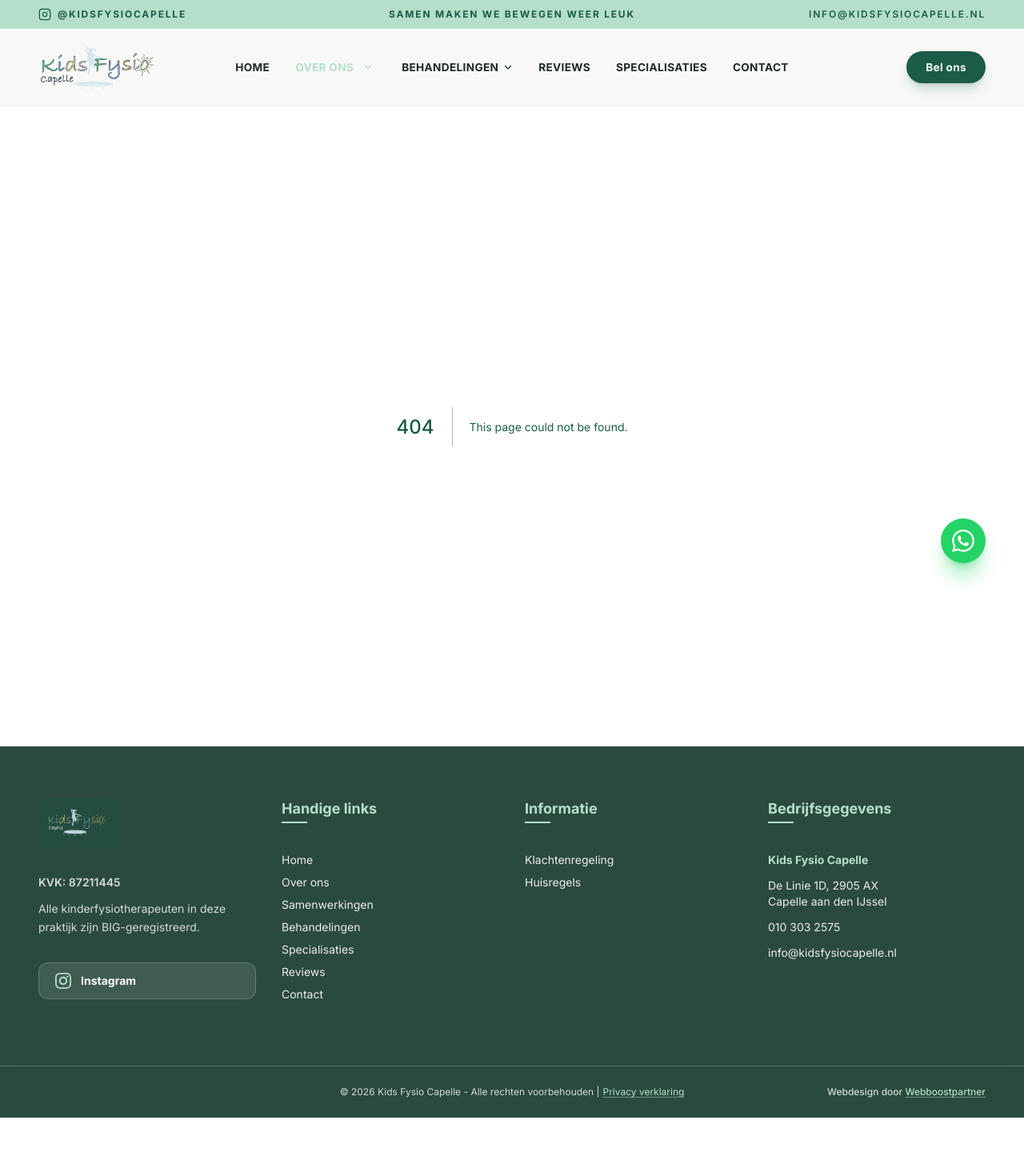
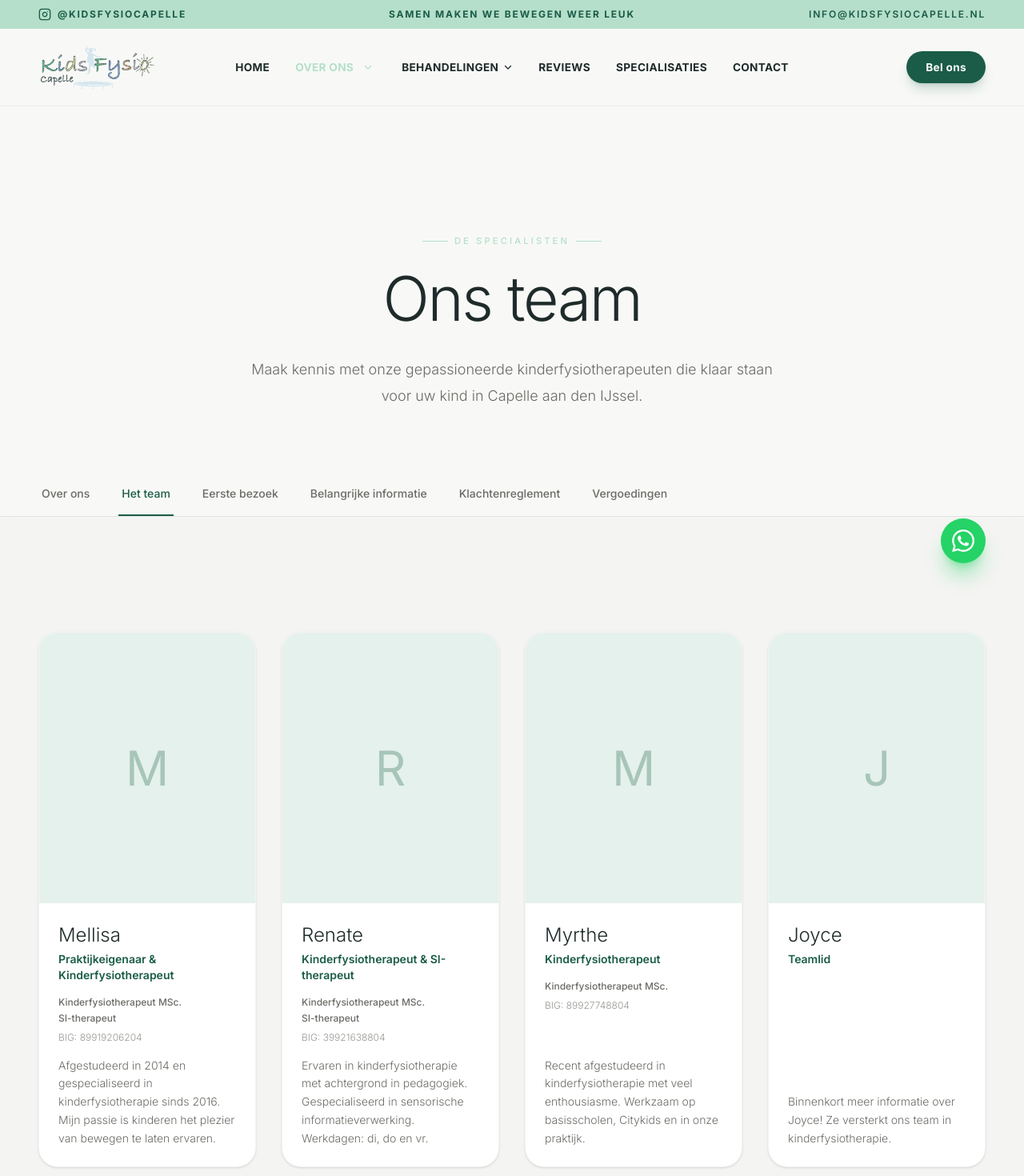
Before and after one commit to Maximustopdeals/kidsfysio-capelle-next-js, a Next.js app: page /over-ons/het-team in a window 1280 px wide. Before the commit this address had no page. Shown: the top 1470 px of the page at 80% size. Before the commit the page ends 1397 px from the top, so only its background shows below. Built offline with nearby package versions, Linux system fonts and the light colour scheme.

Commit message:
Add 'Het Team' page with team member details
This file introduces the 'Het Team' page for Kids Fysio Capelle, featuring team member profiles and navigation tabs.

```diff
--- /dev/null
+++ b/src/app/over-ons/het-team/page.tsx
@@ -0,0 +1,169 @@
+import type { Metadata } from "next";
+import Image from "next/image";
+import Link from "next/link";
+import FadeIn from "@/components/FadeIn";
+import Button from "@/components/Button";
+
+export const metadata: Metadata = {
+  title: "Ons team | Kids Fysio Capelle",
+  description: "Maak kennis met de gespecialiseerde kinderfysiotherapeuten van Kids Fysio Capelle in Capelle aan den IJssel.",
+  alternates: { canonical: "/over-ons/het-team/" },
+};
+
+const team = [
+  {
+    name: "Mellisa",
+    role: "Praktijkeigenaar & Kinderfysiotherapeut",
+    titles: ["Kinderfysiotherapeut MSc.", "SI-therapeut"],
+    big: "BIG: 89919206204",
+    bio: "Afgestudeerd in 2014 en gespecialiseerd in kinderfysiotherapie sinds 2016. Mijn passie is kinderen het plezier van bewegen te laten ervaren.",
+  },
+  {
+    name: "Renate",
+    role: "Kinderfysiotherapeut & SI-therapeut",
+    titles: ["Kinderfysiotherapeut MSc.", "SI-therapeut"],
+    big: "BIG: 39921638804",
+    bio: "Ervaren in kinderfysiotherapie met achtergrond in pedagogiek. Gespecialiseerd in sensorische informatieverwerking. Werkdagen: di, do en vr.",
+  },
+  {
+    name: "Myrthe",
+    role: "Kinderfysiotherapeut",
+    titles: ["Kinderfysiotherapeut MSc."],
+    big: "BIG: 89927748804",
+    bio: "Recent afgestudeerd in kinderfysiotherapie met veel enthousiasme. Werkzaam op basisscholen, Citykids en in onze praktijk.",
+  },
+  {
+    name: "Joyce",
+    role: "Teamlid",
+    titles: [],
+    big: "",
+    bio: "Binnenkort meer informatie over Joyce! Ze versterkt ons team in kinderfysiotherapie.",
+  },
+];
+
+const tabs = [
+  { name: "Over ons", href: "/over-ons", current: false },
+  { name: "Het team", href: "/over-ons/het-team", current: true },
+  { name: "Eerste bezoek", href: "/over-ons/eerste-bezoek", current: false },
+  { name: "Belangrijke informatie", href: "/over-ons/belangrijke-informatie", current: false },
+  { name: "Klachtenreglement", href: "/over-ons/klachtenreglement", current: false },
+  { name: "Vergoedingen", href: "/over-ons/vergoedingen", current: false },
+];
+
+export default function HetTeamPage() {
+  return (
+    <>
+      {/* Hero */}
+      <section className="relative w-full bg-cream pt-32 pb-16 lg:pt-40 lg:pb-20 overflow-hidden">
+        <div className="mx-auto max-w-7xl px-6 lg:px-12 text-center">
+          <FadeIn>
+            <p className="text-[0.7rem] font-medium tracking-[0.28em] uppercase text-sage mb-6 flex items-center justify-center gap-2">
+              <span className="w-8 h-[1px] bg-sage inline-block"></span>
+              De Specialisten
+              <span className="w-8 h-[1px] bg-sage inline-block"></span>
+            </p>
+          </FadeIn>
+          <FadeIn delay={0.12}>
+            <h1 className="font-serif text-[clamp(3.25rem,6vw,5.5rem)] font-light leading-[1.05] tracking-[-0.03em] text-charcoal mb-8">
+              Ons team
+            </h1>
+          </FadeIn>
+          <FadeIn delay={0.28}>
+            <p className="text-[1.05rem] lg:text-lg text-muted max-w-2xl mx-auto leading-[1.8] font-light">
+              Maak kennis met onze gepassioneerde kinderfysiotherapeuten die klaar staan voor uw kind in Capelle aan den IJssel.
+            </p>
+          </FadeIn>
+        </div>
+      </section>
+
+      {/* Tabs Navigatie */}
+      <section className="bg-cream border-b border-charcoal/10 sticky top-[72px] z-40 backdrop-blur-md bg-cream/90">
+        <div className="mx-auto max-w-7xl px-6 lg:px-12">
+          <nav className="flex space-x-8 overflow-x-auto" aria-label="Tabs">
+            {tabs.map((tab) => (
+              <Link
+                key={tab.name}
+                href={tab.href}
+                className={`whitespace-nowrap py-4 px-1 border-b-2 font-medium text-sm transition-colors ${
+                  tab.current
+                    ? "border-forest text-forest"
+                    : "border-transparent text-muted hover:text-charcoal hover:border-charcoal/20"
+                }`}
+                aria-current={tab.current ? "page" : undefined}
+              >
+                {tab.name}
+              </Link>
+            ))}
+          </nav>
+        </div>
+      </section>
+
+      {/* Team Grid */}
+      <section className="py-28 lg:py-36 bg-warm-gray">
+        <div className="mx-auto max-w-7xl px-6 lg:px-12">
+          <div className="grid grid-cols-1 md:grid-cols-2 lg:grid-cols-4 gap-8">
+            {team.map((member, i) => (
+              <FadeIn key={member.name} delay={i * 0.1}>
+                <div className="bg-white rounded-[1.5rem] overflow-hidden shadow-sm hover:shadow-xl transition-all duration-500 border border-charcoal/5 h-full flex flex-col">
+                  <div className="aspect-[4/5] bg-brand-light flex items-center justify-center relative overflow-hidden">
+                    <div className="absolute inset-0 bg-brand-primary/5"></div>
+                    <span className="font-serif text-6xl text-brand-primary/30">
+                      {member.name.charAt(0)}
+                    </span>
+                  </div>
+                  <div className="p-6 flex flex-col flex-grow">
+                    <h2 className="font-serif text-2xl font-light text-charcoal">
+                      {member.name}
+                    </h2>
+                    <p className="text-sm font-semibold text-brand-primary mt-1 mb-4">
+                      {member.role}
+                    </p>
+
+                    <div className="space-y-1 mb-4">
+                      {member.titles.map((title) => (
+                        <p key={title} className="text-xs text-muted font-medium">
+                          {title}
+                        </p>
+                      ))}
+                      {member.big && (
+                        <p className="text-xs text-muted/70 font-light mt-2">
+                          {member.big}
+                        </p>
+                      )}
+                    </div>
+
+                    <p className="text-sm text-muted leading-relaxed font-light mt-auto">
+                      {member.bio}
+                    </p>
+                  </div>
+                </div>
+              </FadeIn>
+            ))}
+          </div>
+        </div>
+      </section>
+
+      {/* CTA */}
+      <section className="py-28 lg:py-40 bg-cream">
+        <div className="mx-auto max-w-4xl px-6 text-center">
+          <FadeIn>
+            <h2 className="font-serif text-[clamp(2.25rem,4vw,3.5rem)] font-light tracking-[-0.025em] text-charcoal leading-[1.1]">
+              Vragen of een afspraak maken?
+            </h2>
+            <p className="mt-6 text-muted leading-relaxed font-light text-lg mb-12">
+              Onze specialisten staan graag voor u en uw kind klaar. Neem contact met ons op voor een vrijblijvend gesprek.
+            </p>
+            <div className="flex flex-wrap justify-center gap-5">
+              <Button href="/contact/" variant="primary" size="lg">
+                Afspraak maken
+              </Button>
+              <Button href="tel:0103032575" variant="outline" size="lg">
+                Bel 010 303 2575
+              </Button>
+            </div>
+          </FadeIn>
+        </div>
+      </section>
+    </>
+  );
+}
```
